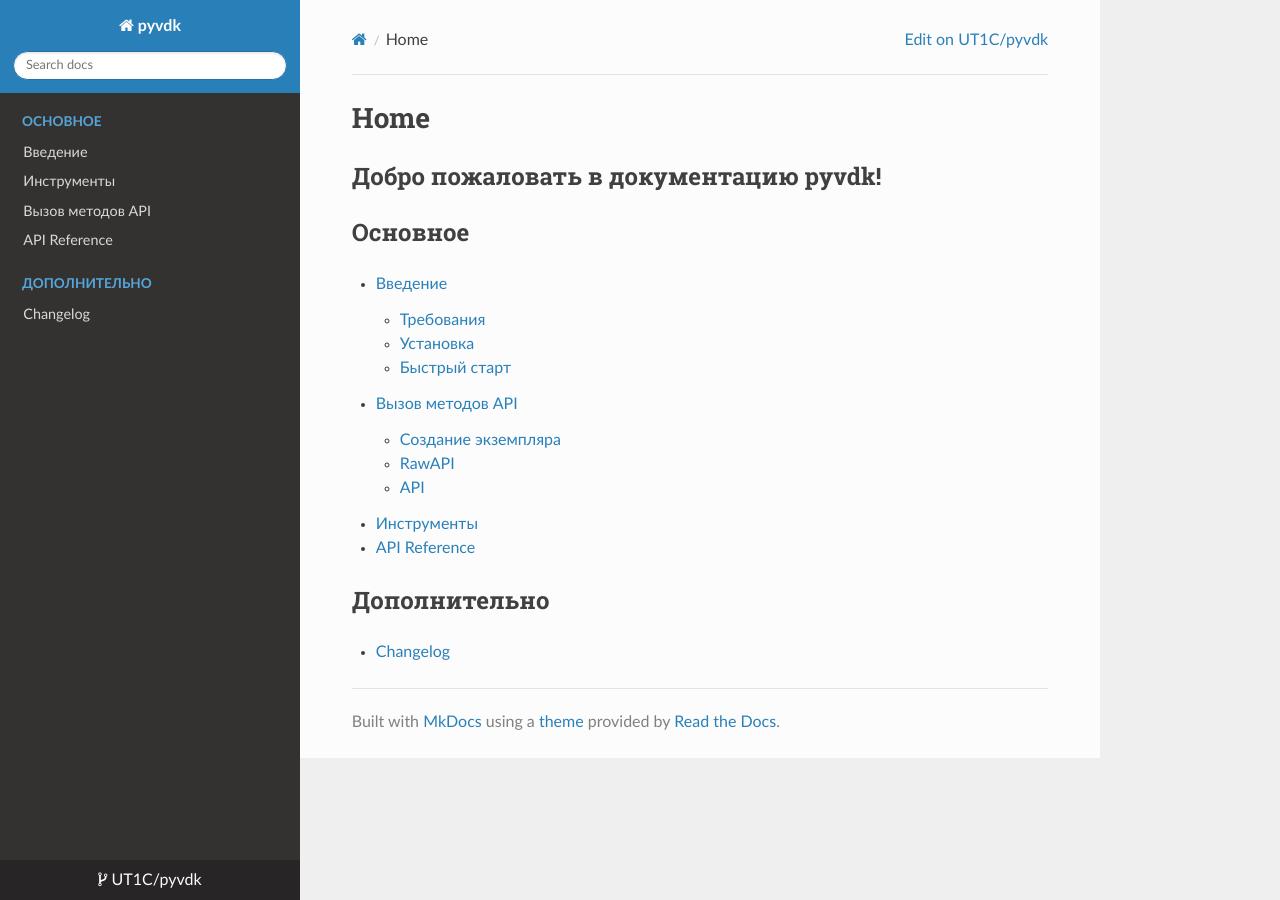
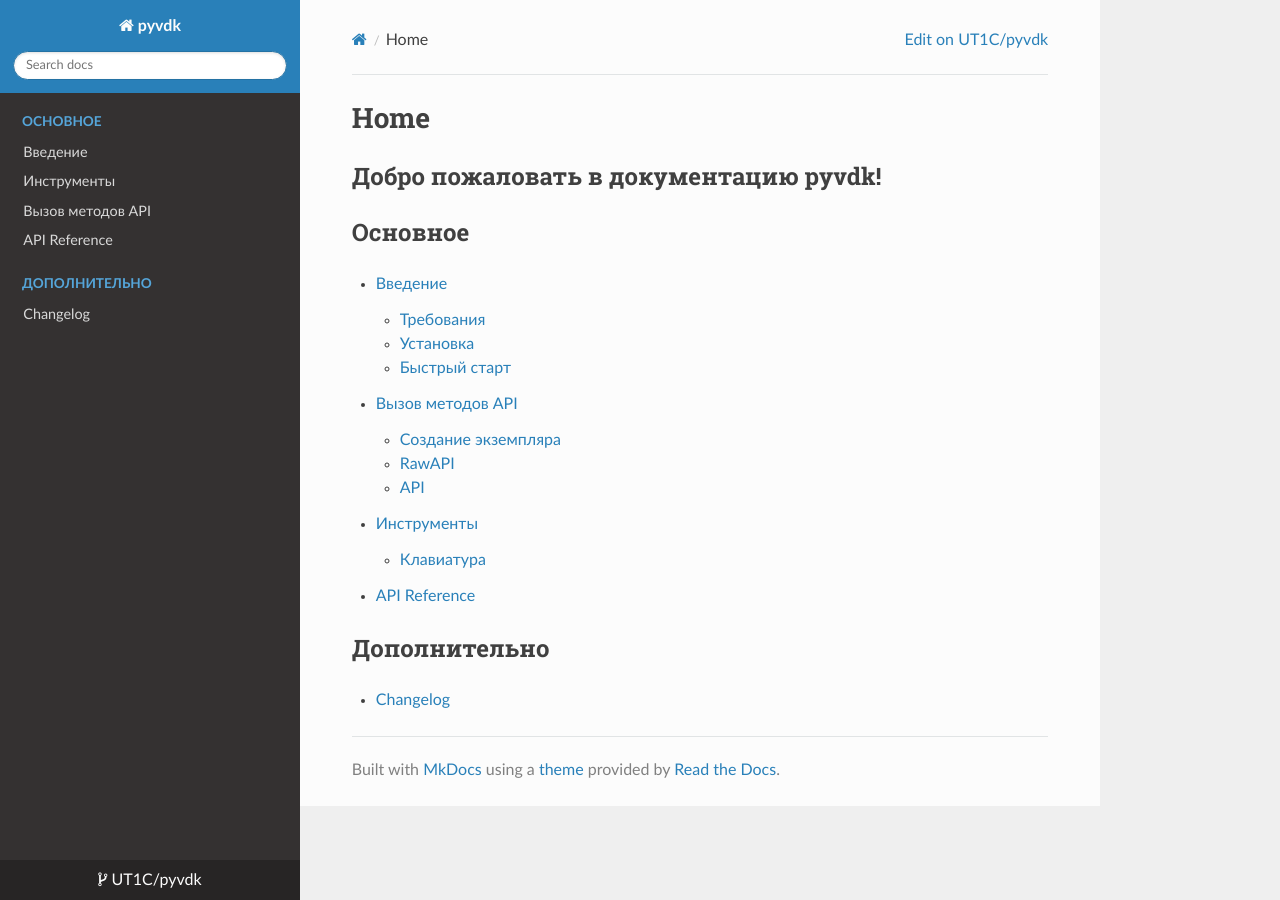
Before and after one commit to UT1C/pyvdk, an MkDocs documentation site: the page built from docs/index.md, in a window 1280 px wide. Built offline with MkDocs 1.6.1, drawn with Linux system fonts in a browser that asks for light colours; nearby versions of some CDN libraries; old or Windows-style settings are respelled for this version of MkDocs.

Commit message:
toc depth fix

```diff
--- a/docs/index.md
+++ b/docs/index.md
@@ -12,6 +12,7 @@
     + [RawAPI](api_methods_call.md#rawapi)
     + [API](api_methods_call.md#api)
 + [Инструменты](tools.md)
+    + [Клавиатура](tools.md#_1)
 + [API Reference](api_reference.md)
 
 ## Дополнительно
--- a/mkdocs.yml
+++ b/mkdocs.yml
@@ -14,7 +14,7 @@
 markdown_extensions:
     - toc:
         permalink: "#"
-        toc_depth: "2-6"
+        toc_depth: "1-6"
 
 nav:
     - Основное:
```
Also changed, not shown: docs/tools.md (+2 -0 lines).
